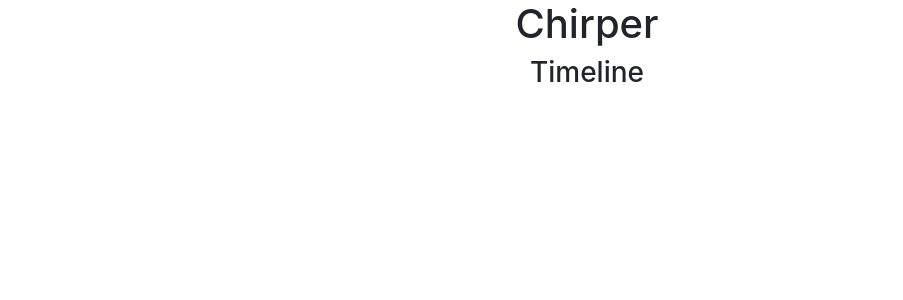
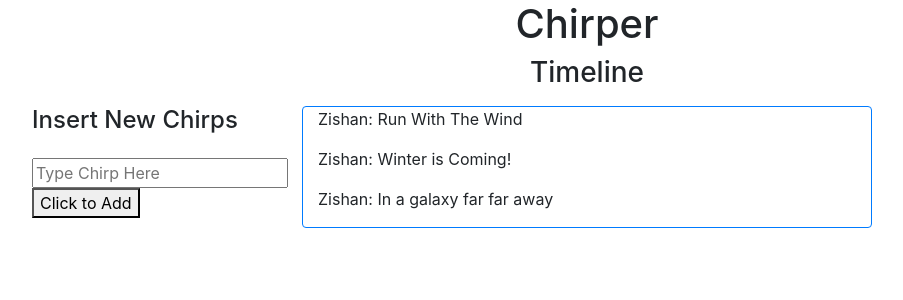
Before and after one commit to zishanali06/Chirper, a React (Create React App) app: page / in a window 1280 px wide. Shown: the top 300 px of the page, without its empty margins (53-956 px from the left). Built offline with nearby package versions, Linux system fonts and the light colour scheme.

Commit message:
have layout set, need to add functionality

```diff
--- a/src/components/App.jsx
+++ b/src/components/App.jsx
@@ -1,23 +1,14 @@
 import React from 'react';
+import Timeline from './Timeline';
 
-class App extends React.Component {
-    constructor(props) {
-        super(props)
-    };
-
-    render() {
+const App = () => {
     return (
     <div className="container">
         <div className="row">
             <h1 className="text-center col-md-12">Chirper</h1>
         </div>
-                <div className='row'>
-                    <h3 className="text-center col-md-12">Timeline</h3>
+        <Timeline />
     </div>
-            </div>
-        )
-
-    }
-}
+)}
 
 export default App;
--- /dev/null
+++ b/src/components/Chirps.jsx
@@ -0,0 +1,30 @@
+import React from 'react';
+
+class Chirps extends React.Component {
+    constructor(props) {
+        super(props);
+        this.chirptext = props.chirptext;
+        this.user = props.user;
+        this.state = {
+            addChirp: false
+        }
+    }
+
+    componentDidMount(){
+        this.setState({addChirp: true});
+    }
+
+    render() {
+        console.log(this.state.addChirp)
+        if(this.state.addChirp === true){
+            return (
+                <div>
+                    <p>{`${this.user}: ${this.chirptext}`}</p>
+                </div>
+            )
+        }
+        return null;
+    };
+};
+
+export default Chirps;
--- /dev/null
+++ b/src/components/InsertChirp.jsx
@@ -0,0 +1,26 @@
+import React from 'react';
+
+class InsertChirp extends React.Component {
+    constructor(props){
+        super(props);
+        this.state = {
+            texttoinsert: "",
+        }
+    }
+
+    handleonClick(){
+
+    }
+
+    render(){
+        return(
+            <React.Fragment>
+            <h4>Insert New Chirps</h4>
+            <input type="text" placeholder="Type Chirp Here" className="mt-3"/>
+            <button onClick={this.handleonClick}>Click to Add</button>
+            </React.Fragment>
+        )
+    }
+}
+
+export default InsertChirp;
--- /dev/null
+++ b/src/components/Timeline.jsx
@@ -0,0 +1,30 @@
+import React from 'react';
+import InsertChirp from './InsertChirp';
+import Chirps from './Chirps';
+
+
+
+class Timeline extends React.Component {
+    // constructor(props) {
+    //     super(props)
+    // }
+
+    render() {
+        return (
+            <div className='row'>
+                <h3 className="text-center col-md-12 mb-3">Timeline</h3>
+                <div className='col-3'>
+                    <InsertChirp />
+                </div>
+                <div className='col-6 border border-primary rounded'>
+                    <Chirps chirptext="Run With The Wind" user="Zishan" />
+                    <Chirps chirptext="Winter is Coming!" user="Zishan" />
+                    <Chirps chirptext="In a galaxy far far away" user="Zishan" />
+                </div>
+                <div className='col-3'></div>
+            </div>
+        );
+    }
+};
+
+export default Timeline;
```
Lines whose indentation alone changed are shown as unchanged.
